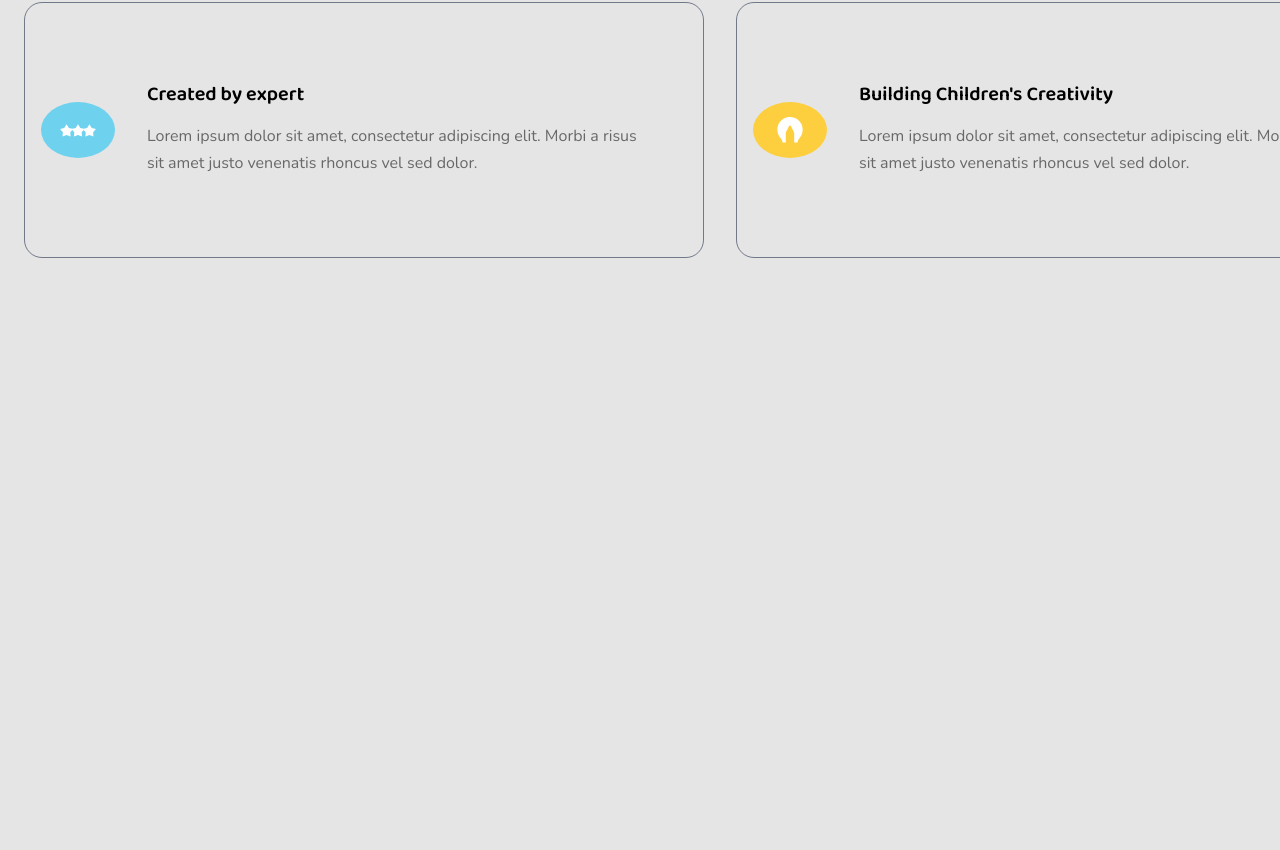
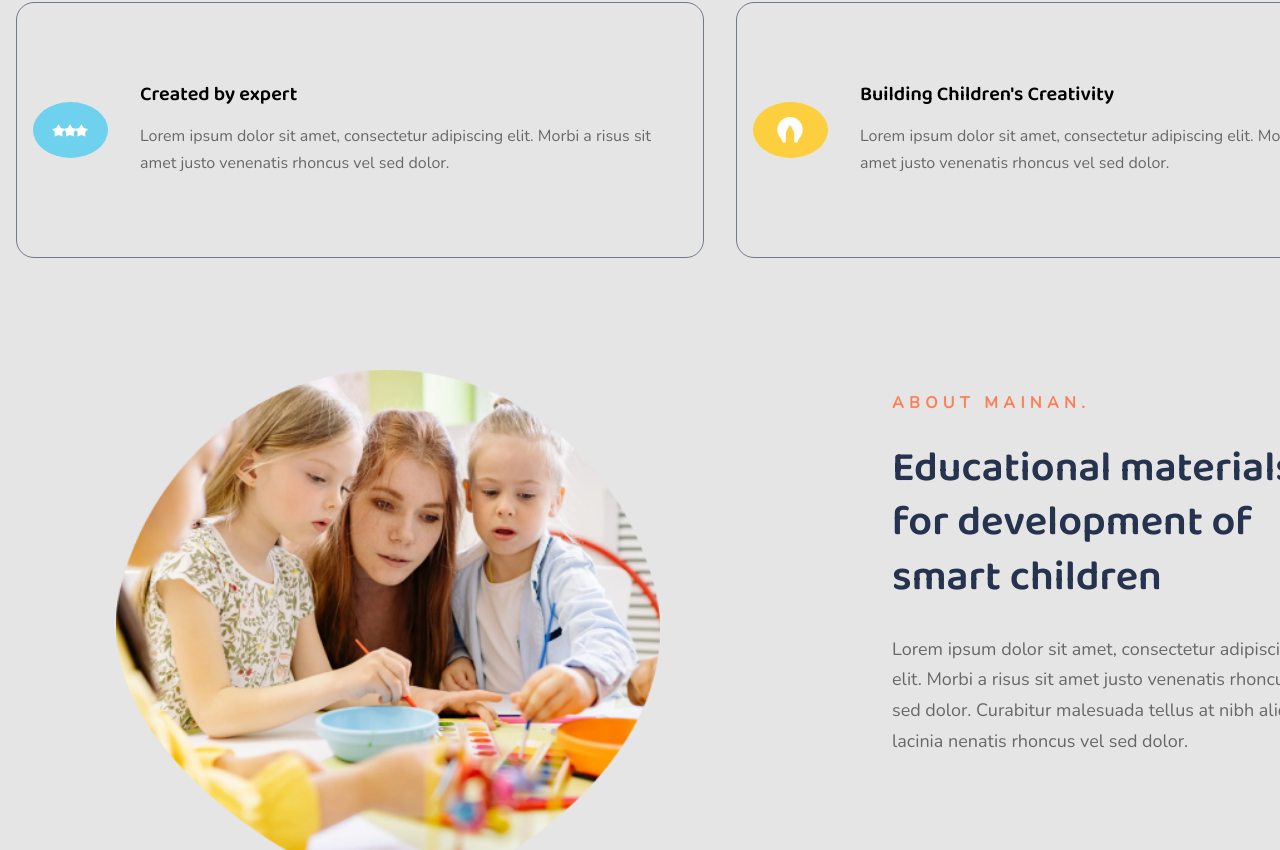
Before and after one commit to volodymyrGoloida/mainan, a React (Create React App) app: page / in a window 1280 px wide. Shown: the part 1651-2501 px from the top of the page. Before the commit the page ends 1925 px from the top, so only its background shows below. Built offline with nearby package versions, Linux system fonts and the light colour scheme.

Commit message:
about section v1.1

```diff
--- a/src/App.js
+++ b/src/App.js
@@ -1,3 +1,4 @@
+import About from "./Components/AboutTypes/About";
 import Feature from "./Components/Feature/Feature";
 import Header from "./Components/Header/Header";
 import Navbar from "./Components/Navbar/Navbar";
@@ -10,6 +11,7 @@ function App() {
       <Header />
       <Feature />
       <Posibilities />
+      <About />
     </>
   );
 }
--- a/src/Components/AboutTypes/About.jsx
+++ b/src/Components/AboutTypes/About.jsx
@@ -0,0 +1,23 @@
+import React from "react";
+import styles from "./About.module.scss";
+import defaultStyles from "../UIstyles/stylesUI.module.scss";
+const About = () => {
+  return (
+    <div className={styles.aboutSection}>
+      <div className={styles.aboutPhoto}></div>
+      <div className={styles.aboutTextSection}>
+        <h4>ABOUT MAINAN.</h4>
+        <h1 className={defaultStyles.defaultSectionTitle}>
+          Educational materials for development of smart children
+        </h1>
+        <p>
+          Lorem ipsum dolor sit amet, consectetur adipiscing elit. Morbi a risus
+          sit amet justo venenatis rhoncus vel sed dolor. Curabitur malesuada
+          tellus at nibh aliquet lacinia nenatis rhoncus vel sed dolor.
+        </p>
+      </div>
+    </div>
+  );
+};
+
+export default About;
--- /dev/null
+++ b/src/Components/AboutTypes/About.module.scss
@@ -0,0 +1,40 @@
+.aboutSection {
+  display: flex;
+  flex-direction: row;
+  justify-content: space-around;
+
+  width: 90rem;
+  margin: 0 auto;
+  margin-top: 6rem;
+  $breakpoint: 1024px;
+
+  .aboutTextSection {
+    width: 30%;
+    h4 {
+      font-family: "Nunito";
+      font-style: normal;
+      font-weight: 900;
+      font-size: 16px;
+      line-height: 22px;
+      /* identical to box height */
+
+      letter-spacing: 0.335em;
+      text-transform: uppercase;
+
+      color: #ff7d56;
+    }
+  }
+  .aboutPhoto {
+    background-image: url("../../Images/aboutPhoto.png");
+    width: 34rem;
+    height: 30rem;
+
+    background-size: cover;
+    background-repeat: no-repeat;
+  }
+
+  @media (max-width:#{$breakpoint}) {
+    display: flex;
+    flex-direction: column;
+  }
+}
--- a/src/Components/Feature/Feature.jsx
+++ b/src/Components/Feature/Feature.jsx
@@ -1,6 +1,7 @@
 import React from "react";
 import styles from "./Feature.module.scss";
-import featureSVG from "../../Images/feature.svg";
+import defaultStyles from "../UIstyles/stylesUI.module.scss";
+
 import featureIMG from "../../Images/featureIMG2.png";
 import { featureStatistic } from "../config";
 const Feature = () => (
@@ -29,14 +30,14 @@ const Feature = () => (
         })}
       </div>
     </div>
-    <div className={styles.feature2}>
+    <div className={defaultStyles.defaultSection}>
       <div>
-        <h1>
+        <h1 className={defaultStyles.defaultSectionTitle}>
           Why Mainan. Important <br />
-          for Children's Brain{" "}
+          for Children's Brain
         </h1>
       </div>
-      <div className={styles.feature2Text}>
+      <div className={defaultStyles.defaultSectionText}>
         <p>
           Lorem ipsum dolor sit amet, consectetur adipiscing elit. Morbi a risus
           sit amet justo venenatis rhoncus vel sed dolor. Curabitur malesuada
--- a/src/Components/Feature/Feature.module.scss
+++ b/src/Components/Feature/Feature.module.scss
@@ -74,46 +74,12 @@
       color: #686868;
     }
   }
-  .feature2 {
-    display: flex;
-    flex-direction: row;
-    width: 90rem;
-    justify-content: space-between;
-    margin-top: 6rem;
-    h1 {
-      font-family: "Baloo 2";
-      font-style: normal;
-      font-weight: bold;
-      font-size: 42px;
-      line-height: 130%;
-      color: #25334e;
-    }
-    p {
-      font-family: "Nunito";
-      font-style: normal;
-      font-weight: normal;
-      font-size: 18px;
-      line-height: 170%;
-      /* or 31px */
-
-      color: #686868;
-    }
-    .feature2Text {
-      width: 50%;
-    }
-  }
 }
-@media (max-width: 1024px) {
+$breakpoint: 1024px;
+@media (max-width: #{$breakpoint}) {
   .section {
     align-items: center;
-    .feature2 {
-      flex-direction: column;
-      width: 100%;
-      text-align: center;
-      .feature2Text {
-        width: 100%;
-      }
-    }
+
     .feature {
       display: flex;
       flex-direction: column;
--- a/src/Components/Posibilities/Posibilities.jsx
+++ b/src/Components/Posibilities/Posibilities.jsx
@@ -1,7 +1,7 @@
 import React from "react";
 import styles from "./Posibilities.module.scss";
 import { possibilities } from "../config";
-import aplhabetIMG from "../../Images/Alphabet.svg";
+
 export const Posibilities = () => (
   <div className={styles.sectionPosibiilities}>
     {possibilities.map(({ title, text, img, color }, index) => {
--- a/src/Components/Posibilities/Posibilities.module.scss
+++ b/src/Components/Posibilities/Posibilities.module.scss
@@ -16,7 +16,7 @@
     display: flex;
     flex-direction: row;
     align-items: center;
-    width: 42.5rem;
+    width: 43rem;
     height: 16rem;
     margin: 1rem;
     padding: 1rem;
--- a/src/Components/UIstyles/stylesUI.module.scss
+++ b/src/Components/UIstyles/stylesUI.module.scss
@@ -0,0 +1,40 @@
+.defaultSectionTitle {
+  font-family: "Baloo 2";
+  font-style: normal;
+  font-weight: bold;
+  font-size: 42px;
+  line-height: 130%;
+  color: #25334e;
+}
+.defaultSection {
+  display: flex;
+  flex-direction: row;
+  width: 90rem;
+  justify-content: space-between;
+  margin-top: 6rem;
+
+  .defaultSectionText {
+    width: 50%;
+  }
+  $breakpoint: 1024px;
+  @media (max-width: #{$breakpoint}) {
+    .defaultSection {
+      flex-direction: column;
+      width: 100%;
+      text-align: center;
+      .defaultSectionText {
+        width: 100%;
+      }
+    }
+  }
+}
+p {
+  font-family: "Nunito";
+  font-style: normal;
+  font-weight: normal;
+  font-size: 18px;
+  line-height: 170%;
+  /* or 31px */
+
+  color: #686868;
+}
```
Also changed, not shown: src/Images/aboutPhoto.png (added).
